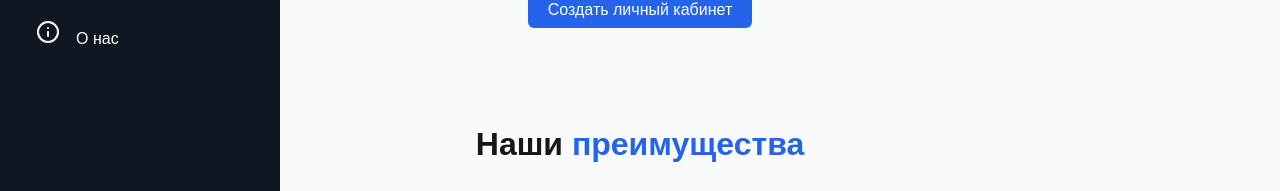
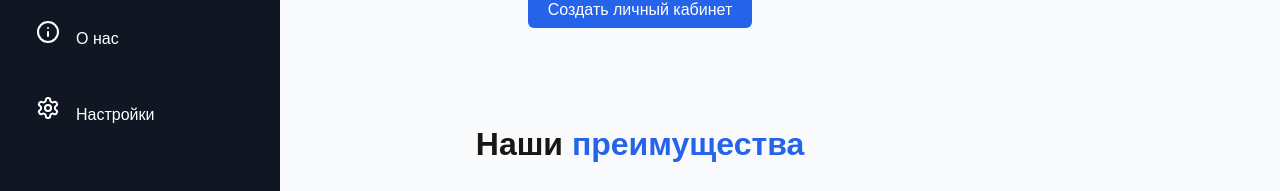
Before and after one commit to dalekswar/Car-Service-App, a Next.js app: page / in a window 1280 px wide. Shown: the part 383-574 px from the top of the page. Built offline with nearby package versions, Linux system fonts and the light colour scheme.

Commit message:
Add settings

```diff
--- a/src/app/components/Sidebar.tsx
+++ b/src/app/components/Sidebar.tsx
@@ -16,8 +16,8 @@ export default function Sidebar() {
         { label: "Онлайн-запись", icon: <Calendar />, href: "/booking" },
         { label: "Отзывы", icon: <Star />, href: "/reviews" },
         { label: "О нас", icon: <Info />, href: "/about" },
+        { label: "Настройки", icon: <Settings />, href: "/settings" },
     ];
-
 
     return (
         <div className={`sidebar ${collapsed ? "collapsed" : ""}`}>
```
